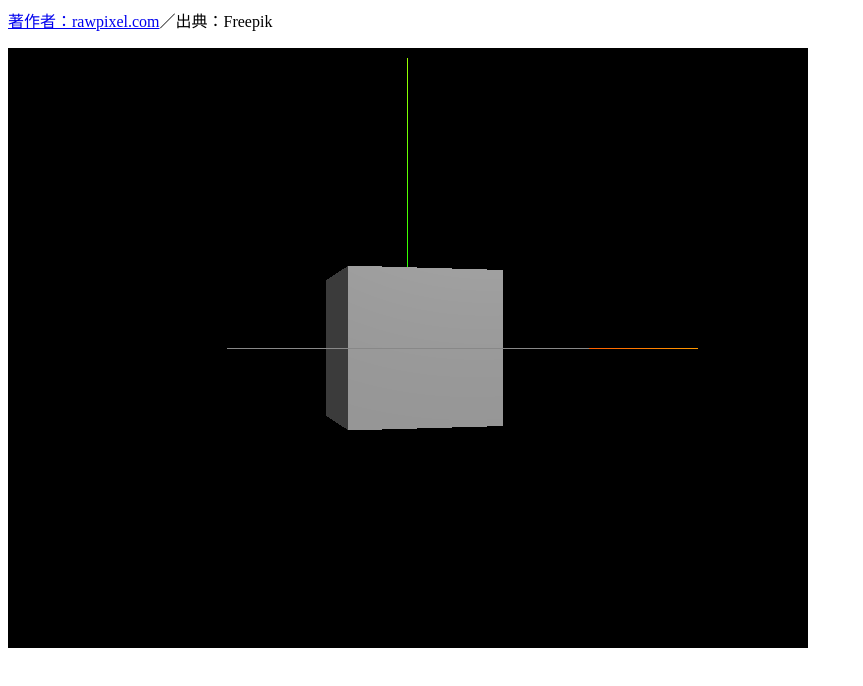
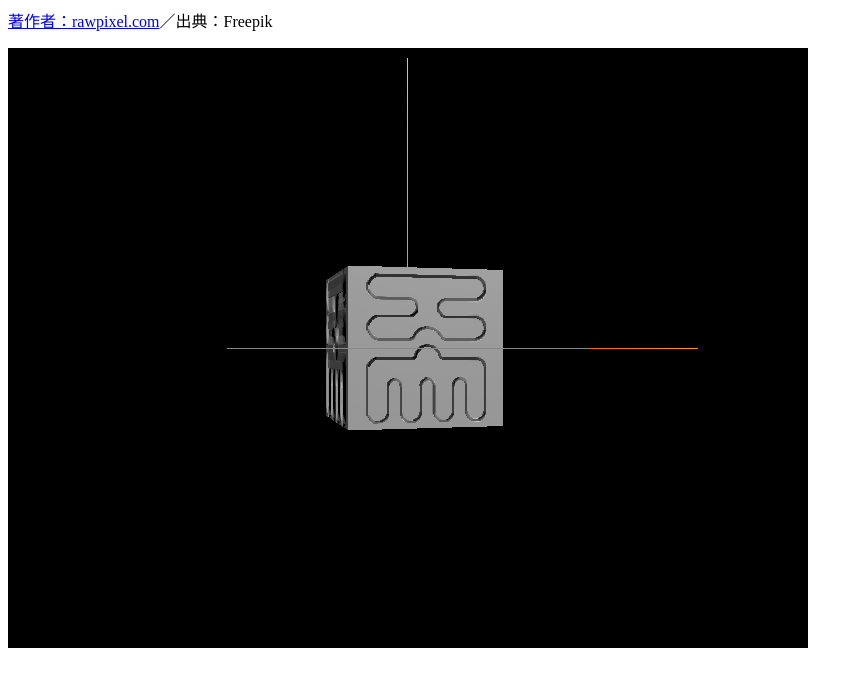
Before and after one commit to pantyetta/webgl, a plain HTML site: page lesson3/practice.html in a window 1280 px wide. Shown: the whole page, without its empty margins (0-863 px from the left). Drawn offline with nearby package versions, Linux system fonts and the light colour scheme; animation ran at ten frames a second.

Commit message:
practice add bump

```diff
--- a/lesson3/practice.html
+++ b/lesson3/practice.html
@@ -55,9 +55,9 @@
         mat.map = texture;
 
         // bump
-        var bump = textureLoader.load("img/wooden-bump.png");
+        var bump = textureLoader.load("img/text-bump.png");
         mat.bumpMap = bump;
-        mat.bumpscale = 0.0001;
+        mat.bumpscale = 0.2;
 
         // 箱を作成
         var geometry = new THREE.BoxGeometry(1, 1, 1);
```
Also changed, not shown: lesson3/img/text-bump.png (added), 1 other file.
